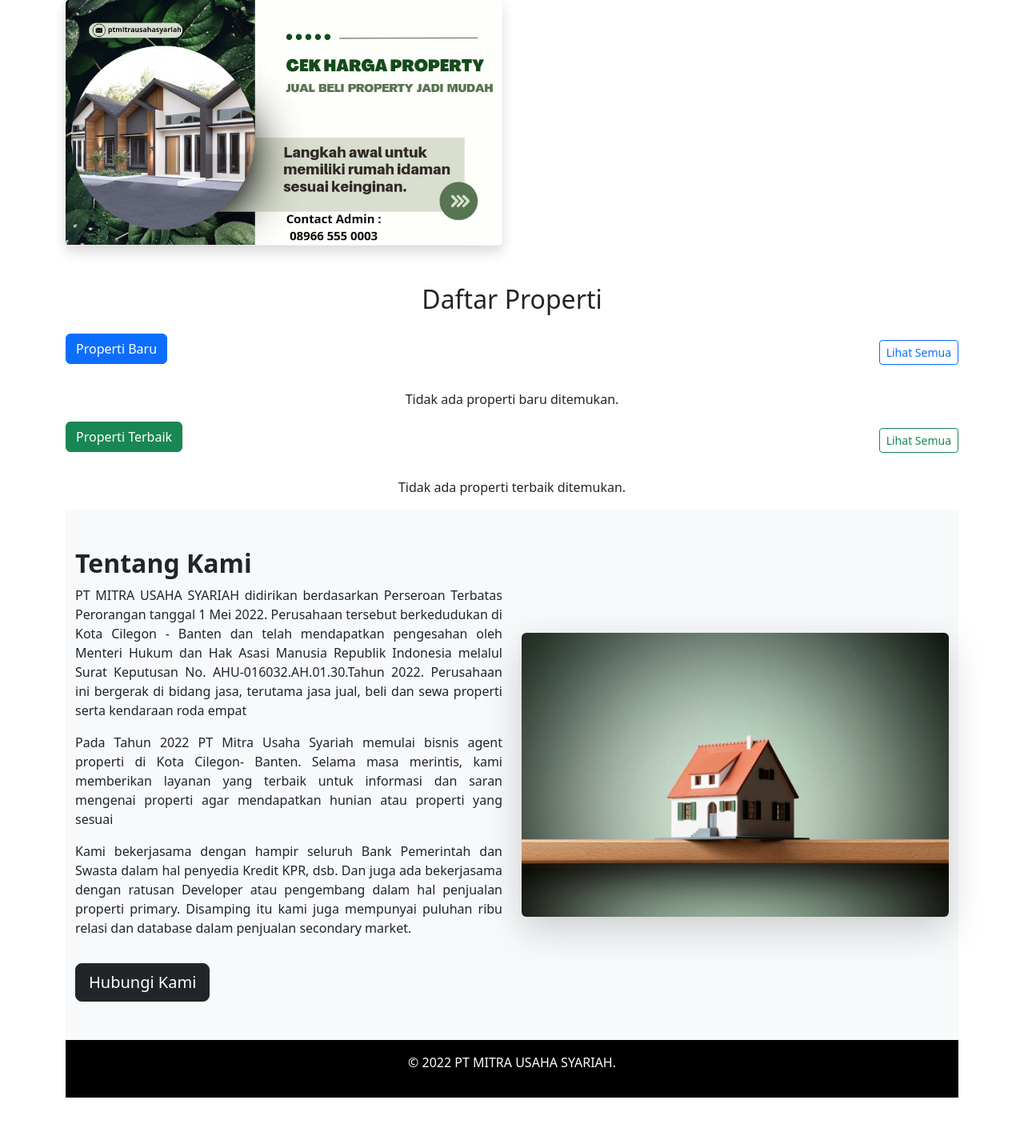
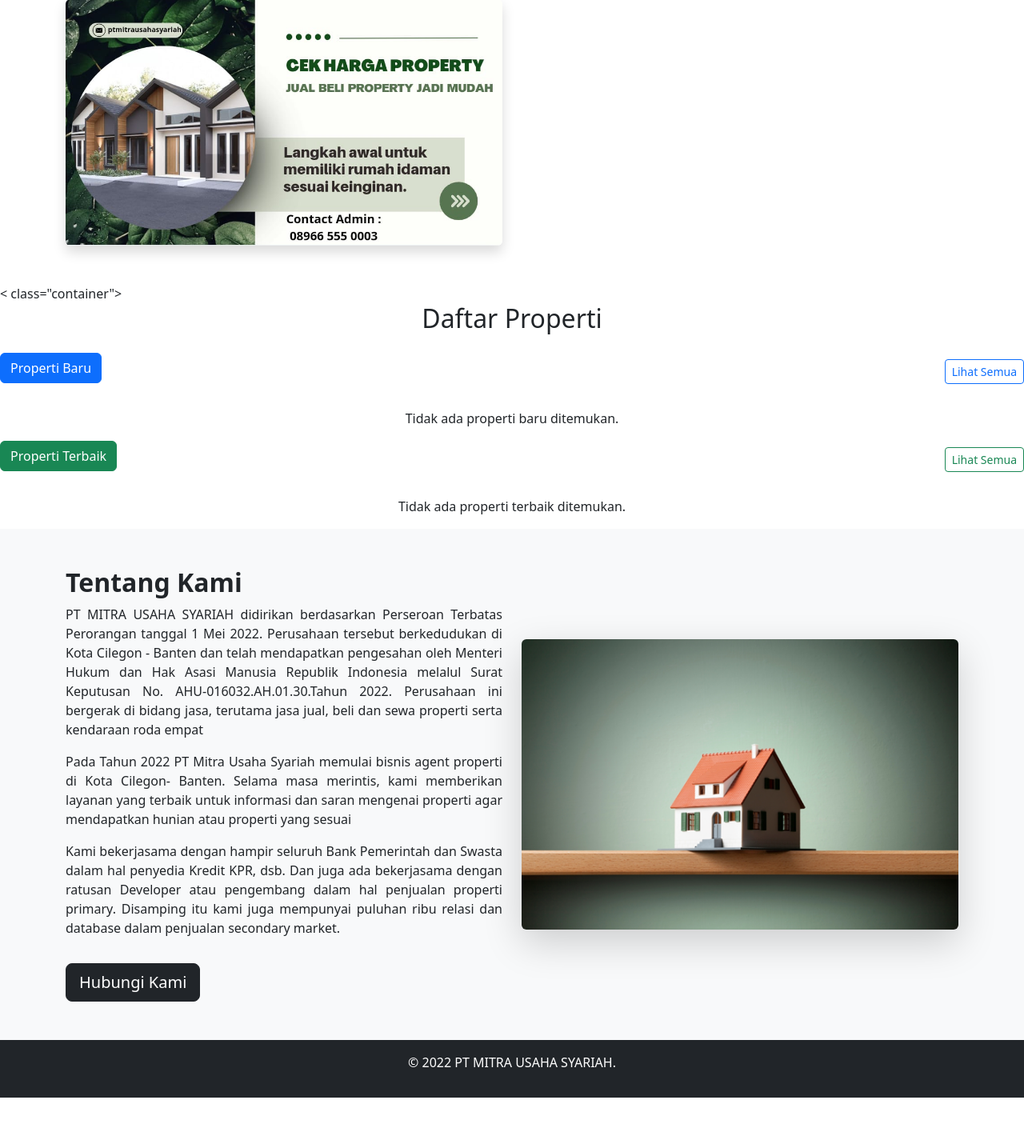
Before and after one commit to IbnuAlanNuari/jualbelirumah, a PHP site: page / in a window 1280 px wide. Shown: the part 81-1501 px from the top of the page at 80% size. Run offline with PHP 8.4, Linux system fonts and the light colour scheme; data that the repository does not hold is empty.

Commit message:
perbarui index

```diff
--- a/index.php
+++ b/index.php
@@ -35,7 +35,10 @@ $result_best = $conn->query($sql_best);
     .body {
         height: 100%;
         /* Membuat tinggi halaman penuh */
+        height: 100%;
+        /* Halaman penuh */
         margin: 0;
+        /* Hilangkan margin default */
         display: flex;
         flex-direction: column;
     }
@@ -47,7 +50,11 @@ $result_best = $conn->query($sql_best);
 
     .footer {
         flex-shrink: 0;
-        /* Footer tetap di bawah */
+        /* Pastikan footer tidak menyusut */
+        background-color: #000;
+        color: #fff;
+        text-align: center;
+        padding: 1rem 0;
     }
     </style>
 </head>
@@ -106,7 +113,7 @@ $result_best = $conn->query($sql_best);
 
     <!-- Daftar Properti -->
     <section id="properties" class="listing-properties py-5">
-        <div class="container">
+        < class="container">
             <h2 class="text-center mb-4">Daftar Properti</h2>
 
             <!-- Properti Baru -->
@@ -298,7 +305,8 @@ $result_best = $conn->query($sql_best);
                 </div>
             </section>
 
-            <footer style="background-color: black; color: white; text-align: center; padding: 1rem;">
+            <!-- Footer -->
+            <footer class="bg-dark text-white text-center py-3">
                 <p>&copy; 2022 PT MITRA USAHA SYARIAH.</p>
             </footer>
 
```
